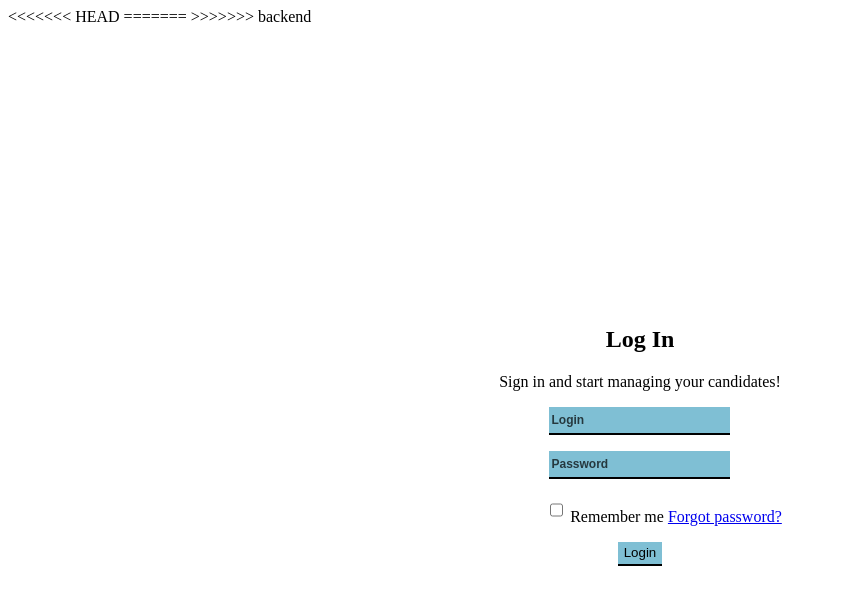
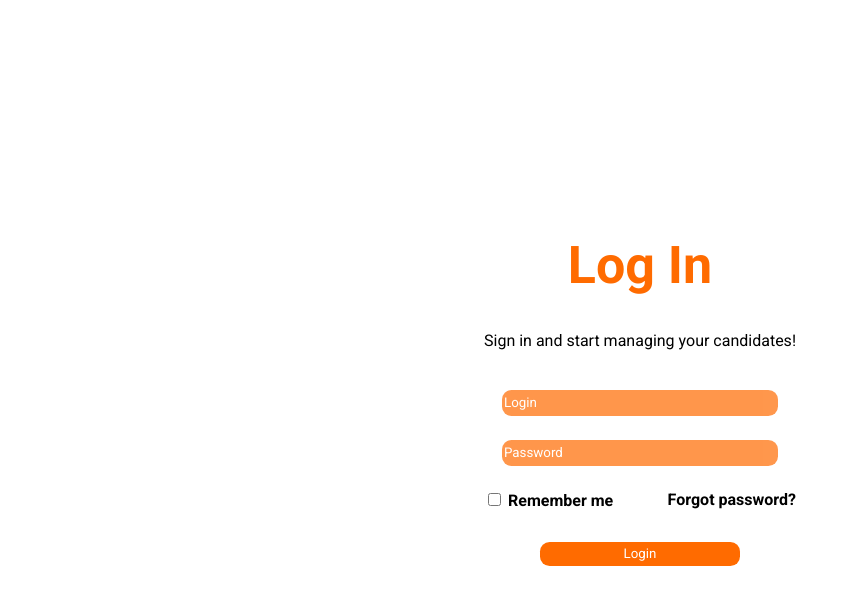
Before and after one commit to AlexHM/WebShop, a PHP site: page /html/login/login.html in a window 1280 px wide. Shown: the top 605 px of the page, without its empty margins (0-850 px from the left). Run offline with PHP 8.4, Linux system fonts and the light colour scheme.

Commit message:
Added initial styles to login

```diff
--- a/NFTS/html/login/login.css
+++ /dev/null
@@ -1,55 +0,0 @@
-/*General style*/
-input{
-    border-top: none;
-    border-left: none;
-    border-right: none;
-    border-bottom: 0.3vh solid black;
-    background-color: rgb(127, 191, 212);
-    height: 3vh;
-    border-color: none;
-
-}
-input:focus{
-    outline: none;
-    border-top: 0;
-    border-left: 0;
-    border-right: 0;
-    border-bottom: solid;
-    border-width: 0.5vh;
-
-}
-input::placeholder{
-    font-size: 1.5vh;
-    font-weight: bold;
-    color: black;
-    opacity: 0.7;
-}
-
-
-
-/*central Div*/
-
-#general {
-    width: 100%;
-    height: auto;
-    display: flex;
-    justify-content: center;
-    margin-top: 35vh;
-}
-
-form{
-    text-align: center;
-
-}
-#inputEmail{
-    margin-top: 2vh;
-    margin-bottom: 2vh;
-}
-#inputRemember{
-    text-align: end;
-    margin-left: 6vh;
-    margin-top: 2vh;
-}
-#divButton{
-    margin-top: 2vh;
-}
--- a/NFTS/html/login/login.html
+++ b/NFTS/html/login/login.html
@@ -1,44 +1,48 @@
 <!DOCTYPE html>
 <html lang="en">
+
 <head>
     <meta charset="UTF-8">
     <meta http-equiv="X-UA-Compatible" content="IE=edge">
     <meta name="viewport" content="width=device-width, initial-scale=1.0">
-<<<<<<< HEAD
-    <link rel="stylesheet" href="login.css">
-=======
-    <link rel="stylesheet" href="/stylesheet/login.css">
->>>>>>> backend
+    <link rel="preconnect" href="https://fonts.googleapis.com">
+    <link rel="preconnect" href="https://fonts.gstatic.com" crossorigin>
+    <link href="https://fonts.googleapis.com/css2?family=Roboto:ital,wght@0,400;0,700;1,100&display=swap"
+        rel="stylesheet">
+    <link rel="stylesheet" href="../../stylesheet/login.css">
     <title>Login</title>
 </head>
+
 <body>
     <div id="general">
         <div id="divForm">
             <form action="login.php" method="post">
                 <div id="title">
-                        <h2>Log In</h2>
+                    <h1 id="title1">Log In</h1>
                     <p>Sign in and start managing your candidates!</p>
                 </div>
                 <div id="inputEmail">
-                        <input type="text" name="email" placeholder="Login">
+                    <input type="text" name="email" placeholder="Login" class="inpLog">
                 </div>
                 <div id="inputPassword">
-                        <input type="password" name="password" placeholder="Password">
+                    <input type="password" name="password" placeholder="Password" class="inpLog">
                 </div>
-                    <div id="inputRemember">
-                        <input type="checkbox" name="remember">
+                <div id="remember">
+                    <div>
+                        <input type="checkbox" name="remember" id="rememberCB">
                         <label>Remember me</label>
+                    </div>
                     <a href="#">Forgot password?</a>
                 </div>
                 <div id="divButton">
-                        <input type="submit" value="Login" name="btnLogin">
-
+                    <input type="submit" value="Login" name="btnLogin" id="btnSubmit">
                 </div>
-
             </form>
         </div>
 
     </div>
 
+
 </body>
+
 </html>
--- a/NFTS/html/signup/signUp.php
+++ b/NFTS/html/signup/signUp.php
@@ -33,6 +33,7 @@ try {
             echo "No es valido";
         }
 
+
         $query = "insert into users (email,name,lastname,username,password) values (:email,:name,:lastname,:username,:password)";
         $result = $db->prepare($query);
 
--- a/NFTS/stylesheet/login.css
+++ b/NFTS/stylesheet/login.css
@@ -0,0 +1,112 @@
+/*font-family: 'Roboto', sans-serif;*/
+
+/*General Styles*/
+
+
+
+h1 {
+    font-family: 'Roboto', sans-serif;
+    font-weight: bold;
+    color: rgb(255, 107, 0);
+}
+
+p {
+    font-family: 'Roboto', sans-serif;
+}
+
+input {
+    font-family: 'Roboto', sans-serif;
+}
+
+label {
+    font-family: 'Roboto', sans-serif;
+    font-weight: bold;
+}
+
+a {
+    font-family: 'Roboto', sans-serif;
+    text-decoration: rgb(255, 107, 0);
+    color: black;
+    font-weight: bold;
+}
+
+a:hover {
+    text-decoration-line: underline;
+    transform: scale(1.1);
+    transition: all 0.3s;
+}
+
+/*General div*/
+
+#general{
+    margin-top: 25vh;
+    width: 100%;
+    height: auto;
+    display: flex;
+    flex-direction: column;
+    align-items: center;
+    text-align: center;
+
+}
+
+/*Login title and p*/
+
+#title {
+    justify-content: space-around;
+    margin-bottom: 5vh;
+}
+
+#title1 {
+    font-size: 6.5vh;
+}
+
+/*inputs*/
+
+#inputEmail {
+    margin-bottom: 3vh;
+}
+
+.inpLog {
+    height: 3vh;
+    width: 34vh;
+    text-decoration: white;
+    background-color: rgb(255, 107, 0);
+    border: none;
+    opacity: 0.7;
+    border-radius: 1.2vh;
+}
+
+.inpLog::placeholder {
+    color: white;
+    font-weight: lighter;
+}
+
+.inpLog:focus {
+    outline: none;
+    opacity: 1;
+    color: white;
+    border-top: 0;
+    border-left: 0;
+    border-right: 0;
+}
+
+#inputPassword {
+    margin-bottom: 3vh;
+}
+
+#remember {
+    display: flex;
+    flex-direction: row;
+    justify-content: space-between;
+    margin-bottom: 4vh;
+}
+
+#btnSubmit {
+    text-decoration: none;
+    color: white;
+    border: none;
+    background-color: rgb(255, 107, 0);
+    width: 25vh;
+    height: 3vh;
+    border-radius: 1.2vh;
+}
```
Lines whose indentation alone changed are shown as unchanged.
